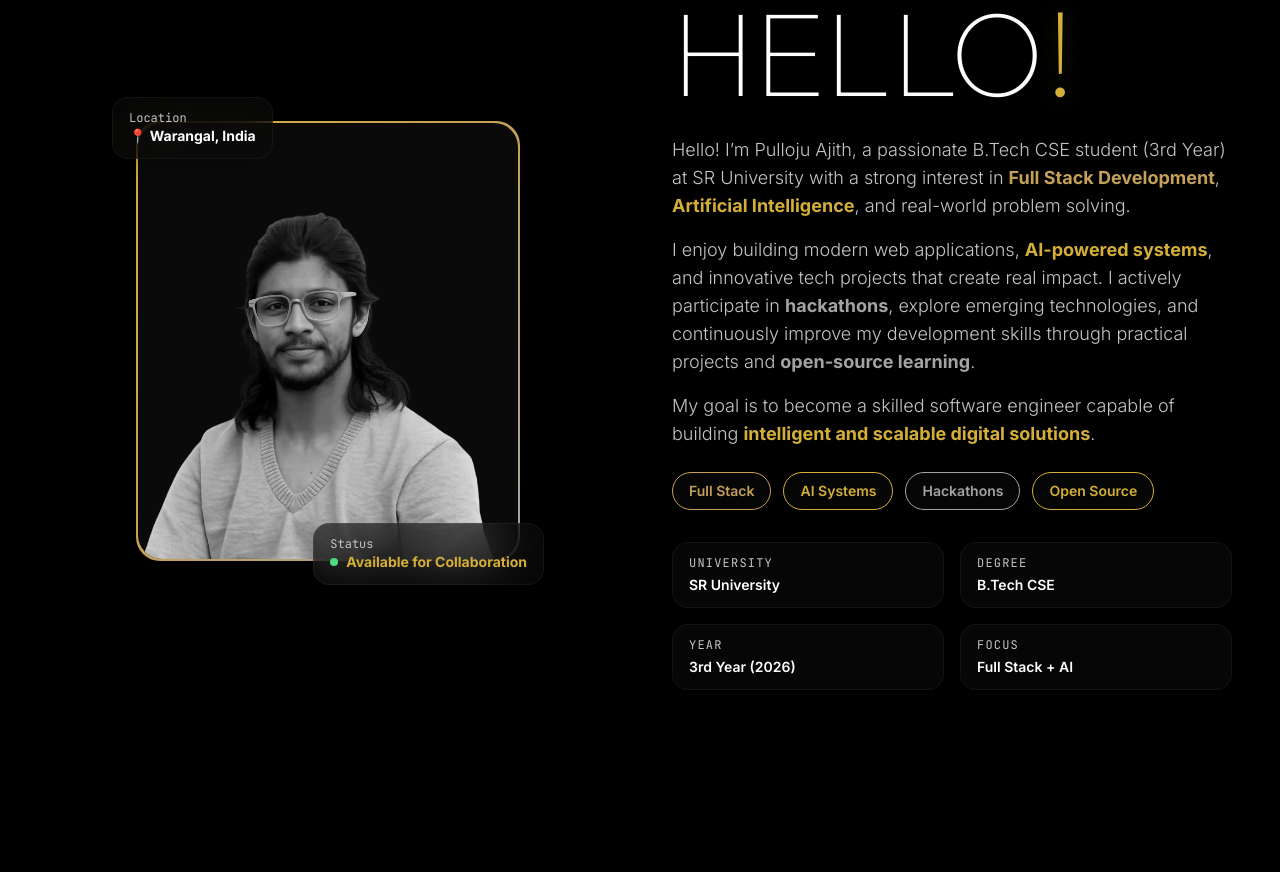
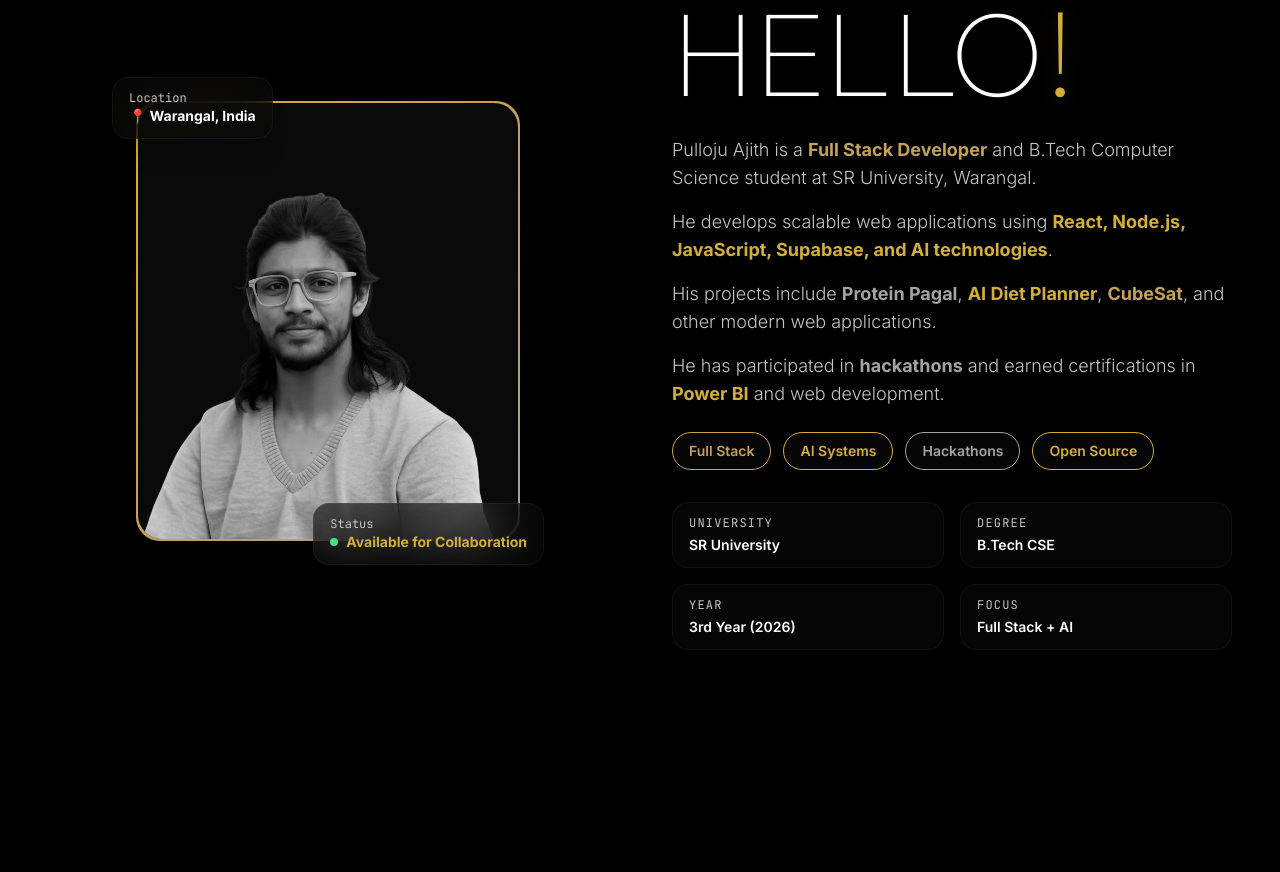
Before and after one commit to ajithpulloju/portfolio, a Next.js app: page / in a window 1280 px wide. Shown: the part 3400-4272 px from the top of the page. Built offline with nearby package versions, Linux system fonts and the light colour scheme; no server answers.

Commit message:
Update About Section for Google AI parsing

```diff
--- a/components/AboutSection.tsx
+++ b/components/AboutSection.tsx
@@ -12,12 +12,13 @@ const keywords = [
 function highlightText(text: string) {
   let result = text;
   const highlights = [
-    { key: "Full Stack Development", color: "var(--accent-purple)" },
-    { key: "Artificial Intelligence", color: "var(--accent-orange)" },
-    { key: "AI-powered systems", color: "var(--accent-orange)" },
+    { key: "Full Stack Developer", color: "var(--accent-purple)" },
+    { key: "React, Node.js, JavaScript, Supabase, and AI technologies", color: "var(--accent-orange)" },
+    { key: "Protein Pagal", color: "var(--accent-blue)" },
+    { key: "AI Diet Planner", color: "var(--accent-orange)" },
+    { key: "CubeSat", color: "var(--accent-purple)" },
     { key: "hackathons", color: "var(--accent-blue)" },
-    { key: "intelligent and scalable digital solutions", color: "var(--accent-orange)" },
-    { key: "open-source learning", color: "var(--accent-blue)" },
+    { key: "Power BI", color: "var(--accent-orange)" },
   ];
 
   return highlights.reduce((acc, h) => {
@@ -41,9 +42,10 @@ const itemVariants = {
 
 export default function AboutSection() {
   const paragraphs = [
-    "Hello! I’m Pulloju Ajith, a passionate B.Tech CSE student (3rd Year) at SR University with a strong interest in Full Stack Development, Artificial Intelligence, and real-world problem solving.",
-    "I enjoy building modern web applications, AI-powered systems, and innovative tech projects that create real impact. I actively participate in hackathons, explore emerging technologies, and continuously improve my development skills through practical projects and open-source learning.",
-    "My goal is to become a skilled software engineer capable of building intelligent and scalable digital solutions."
+    "Pulloju Ajith is a Full Stack Developer and B.Tech Computer Science student at SR University, Warangal.",
+    "He develops scalable web applications using React, Node.js, JavaScript, Supabase, and AI technologies.",
+    "His projects include Protein Pagal, AI Diet Planner, CubeSat, and other modern web applications.",
+    "He has participated in hackathons and earned certifications in Power BI and web development."
   ];
 
   return (
```
